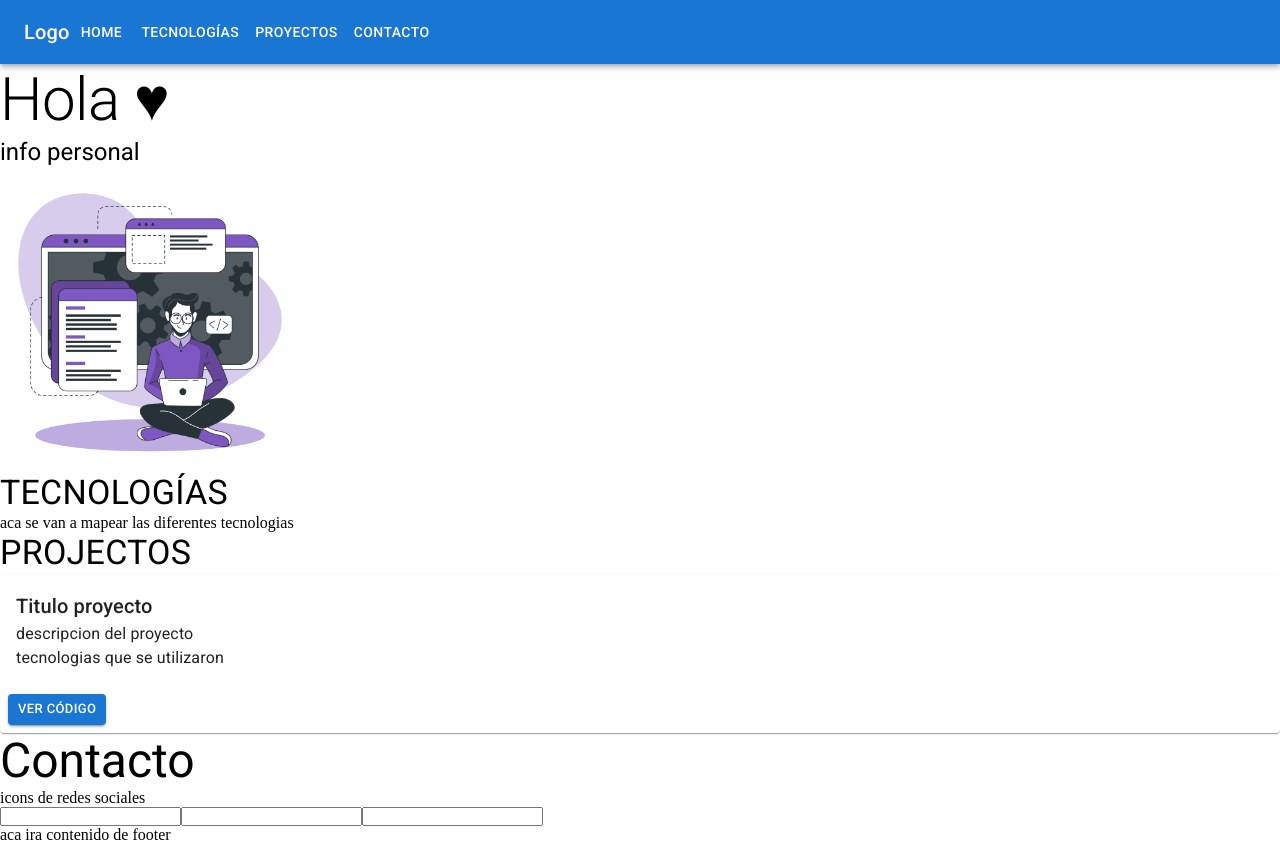
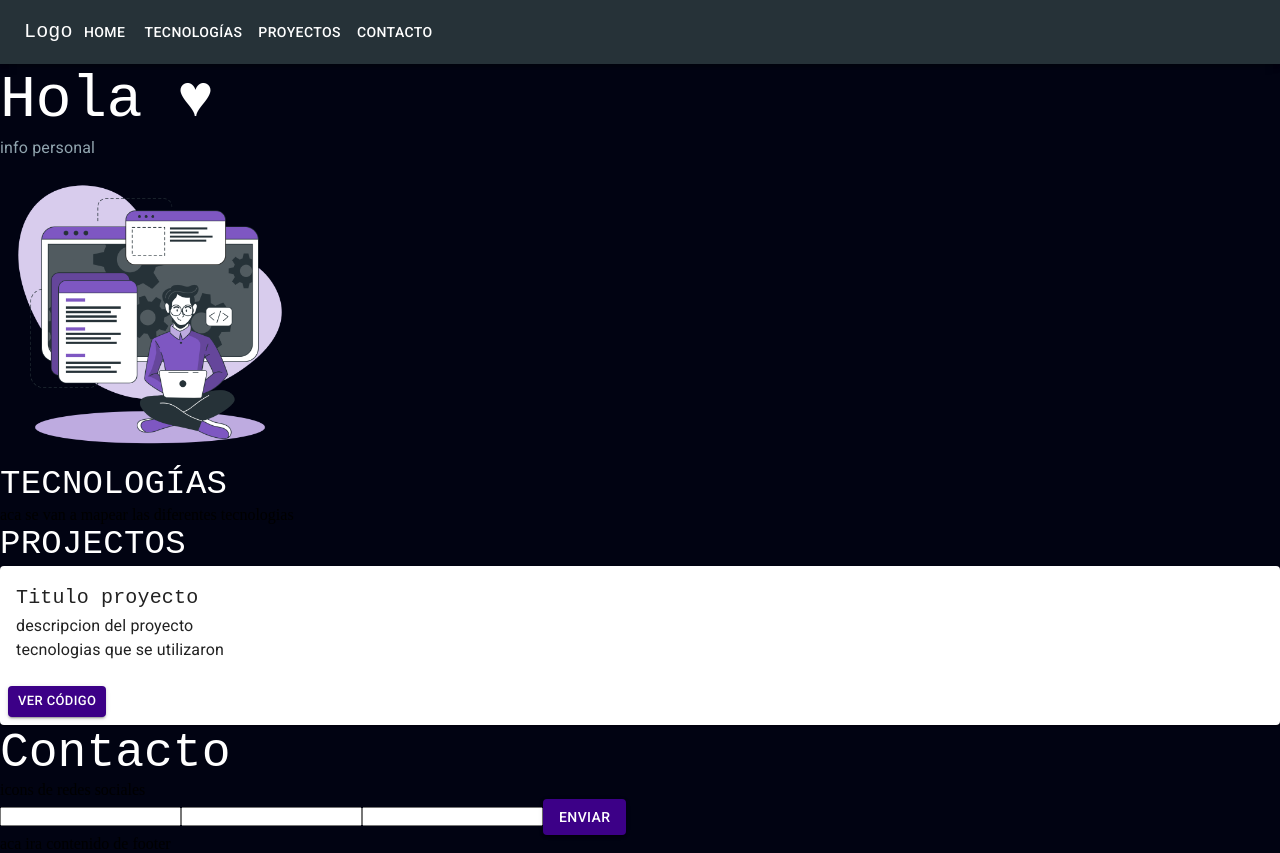
Before and after one commit to BarrientosGa/portfolio, a React (Create React App) app: page / in a window 1280 px wide. Built offline with nearby package versions, Linux system fonts and the light colour scheme.

Commit message:
se establecio colores primarios, secundarios y botones

```diff
--- a/src/App.js
+++ b/src/App.js
@@ -4,16 +4,20 @@ import Technology from './components/Technology/Technology';
 import Project from './components/Project/Project';
 import Contact from './components/Contact/Contact';
 import NavBar from './components/NavBar/NavBar';
+import { Box, ThemeProvider } from '@mui/material';
+import { theme } from './theme';
 
 const App = () => {
   return (
-    <>
-      <NavBar />
-      <Home />
-      <Technology />
-      <Project />
-      <Contact />
-    </>
+    <ThemeProvider theme={theme}>
+      <Box >
+        <NavBar />
+        <Home />
+        <Technology />
+        <Project />
+        <Contact />
+      </Box>
+    </ThemeProvider>
   )
 }
 
--- a/src/components/Contact/Contact.js
+++ b/src/components/Contact/Contact.js
@@ -1,12 +1,13 @@
 import React from 'react'
 import './contactStyles.css'
 import Typography from '@mui/material/Typography'
+import { Button } from '@mui/material'
 
 const Contact = () => {
   return (
     <>
       {/* formik */}
-      <Typography variant="h3">
+      <Typography variant="h3" color="primary">
         Contacto
       </Typography>
       <p>icons de redes sociales</p>
@@ -15,6 +16,7 @@ const Contact = () => {
         <input type="text" />
         <input type="text" />
         <input type="text" />
+        <Button variant='contained' color='button'>Enviar</Button>
       </form>
       <footer>aca ira contenido de footer</footer>
     </>
--- a/src/components/Home/Home.js
+++ b/src/components/Home/Home.js
@@ -6,10 +6,10 @@ const Home = () => {
   return (
     <>
       <Box>
-        <Typography variant="h2" color="initial">
+        <Typography variant="h2" color="primary">
           Hola ♥ {/* poner un icon */}
         </Typography>
-        <Typography variant="h5" component='p' color="initial">
+        <Typography /* variant="h5" */ component='p' color="secondary" >
           info personal
         </Typography>
       </Box>
--- a/src/components/NavBar/NavBar.js
+++ b/src/components/NavBar/NavBar.js
@@ -6,15 +6,15 @@ import MenuIcon from '@mui/icons-material/Menu';
 const NavBar = () => {
   return (
     <Box>
-    <AppBar position="static">
+    <AppBar position="static" color='navBar'>
       <Toolbar>
         <Typography variant="h6" component="div">
           Logo
         </Typography>
-        <Button id='inicio' color="inherit">Home</Button>
-        <Button id='tecnologías' color="inherit">Tecnologías</Button>
-        <Button id='proyectos' color="inherit">Proyectos</Button>
-        <Button id='contacto' color="inherit">Contacto</Button>
+        <Button id='inicio'>Home</Button>
+        <Button id='tecnologías'>Tecnologías</Button>
+        <Button id='proyectos'>Proyectos</Button>
+        <Button id='contacto'>Contacto</Button>
       </Toolbar>
     </AppBar>
   </Box>
--- a/src/components/Project/Project.js
+++ b/src/components/Project/Project.js
@@ -5,7 +5,7 @@ import {Typography, Card, CardContent,CardActions, Button} from '@mui/material'
 const Project = () => {
   return (
     <>
-        <Typography variant="h4" color="initial">
+        <Typography variant="h4" color="primary">
           PROJECTOS
         </Typography>
 
@@ -23,7 +23,7 @@ const Project = () => {
         </Typography>
       </CardContent>
       <CardActions>
-        <Button size="small" variant='contained'>Ver código</Button>
+        <Button size="small" variant='contained' color='button'>Ver código</Button>
       </CardActions>
     </Card>
     </>
--- a/src/components/Technology/Technology.js
+++ b/src/components/Technology/Technology.js
@@ -5,7 +5,7 @@ import {Typography} from '@mui/material'
 const Technology = () => {
   return (
     <>
-        <Typography variant="h4" color="initial">
+        <Typography variant="h4" color="primary">
           TECNOLOGÍAS
         </Typography>
         <p>aca se van a mapear las diferentes tecnologias</p>
--- a/src/index.css
+++ b/src/index.css
@@ -4,3 +4,6 @@
   box-sizing: content-box;
   text-decoration: none;
 }
+body{
+  background-color: #010312 ;
+}
--- /dev/null
+++ b/src/theme.js
@@ -0,0 +1,43 @@
+import { createTheme } from '@mui/material/styles'
+
+const RobotoMono = "'Roboto Mono', monospace";
+
+export const theme = createTheme({
+    palette: {
+        primary: {
+            main:'#ffffff',
+        },
+        secondary: {
+            main: '#90a4ae'
+        },
+
+        button: {
+            main: '#3c0087',
+            contrastText: '#ffffff',
+        },
+        navBar: {
+            main: '#263238',
+            contrastText: '#ffffff'
+        },
+    },
+    typography: {
+        h1: {
+            fontFamily: RobotoMono,
+        },
+        h2: {
+            fontFamily: RobotoMono,
+        },
+        h3: {
+            fontFamily: RobotoMono,
+        },
+        h4: {
+            fontFamily: RobotoMono,
+        },
+        h5: {
+            fontFamily: RobotoMono,
+        },
+        h6: {
+            fontFamily: RobotoMono,
+        },
+    },
+})
```
